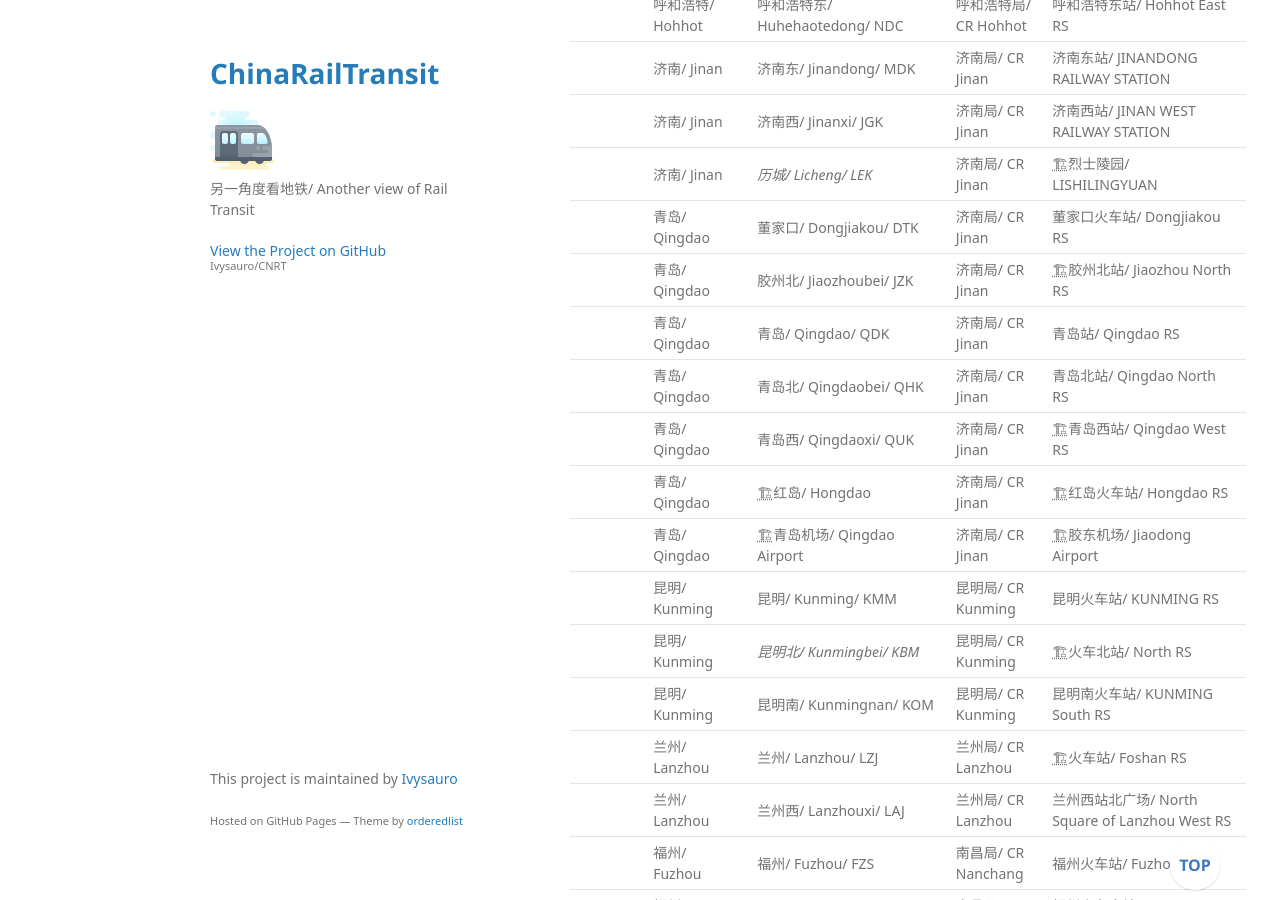
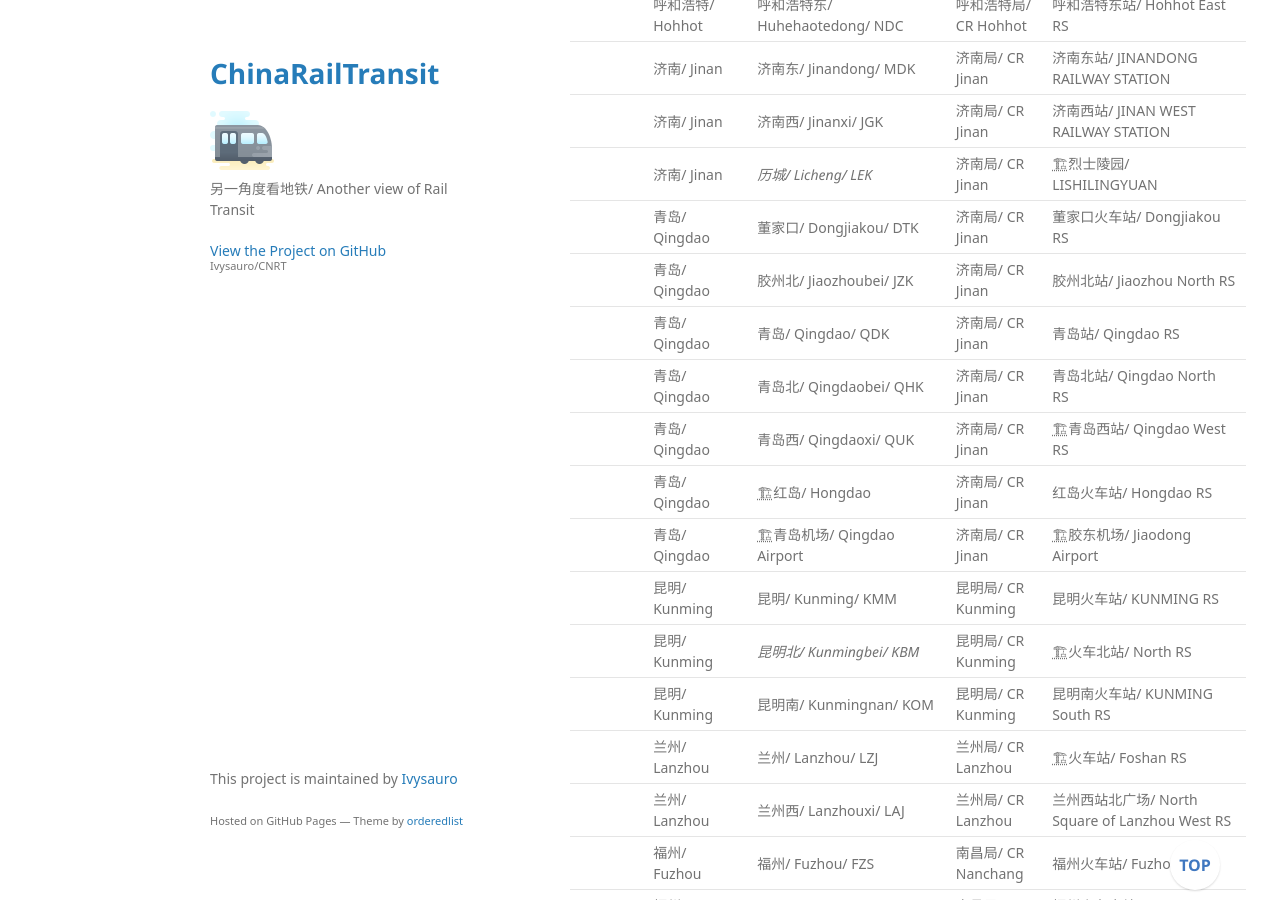
Before and after one commit to Ivysauro/CNRT, a Jekyll site: the page built from data/Rail-Rail.md, in a window 1280 px wide and 900 px high, scrolled down 6458 px. Built offline with Jekyll 4.4.1, drawn with Linux system fonts in a browser that asks for light colours; some web fonts are replaced; our own code applies the rules of GitHub Pages for plain Markdown files; a script that is not in the unit is left out.

Commit message:
🍊更新青岛数据

```diff
--- a/data/Rail-Rail.md
+++ b/data/Rail-Rail.md
@@ -126,11 +126,11 @@
 |  | 济南/ Jinan | 济南西/ Jinanxi/ JGK | 济南局/ CR Jinan | 济南西站/ JINAN WEST RAILWAY STATION |
 |  | 济南/ Jinan | *历城/ Licheng/ LEK* | 济南局/ CR Jinan | 🏗烈士陵园/ LISHILINGYUAN |
 |  | 青岛/ Qingdao | 董家口/ Dongjiakou/ DTK | 济南局/ CR Jinan | 董家口火车站/ Dongjiakou RS |
-|  | 青岛/ Qingdao | 胶州北/ Jiaozhoubei/ JZK | 济南局/ CR Jinan | 🏗胶州北站/ Jiaozhou North RS |
+|  | 青岛/ Qingdao | 胶州北/ Jiaozhoubei/ JZK | 济南局/ CR Jinan | 胶州北站/ Jiaozhou North RS |
 |  | 青岛/ Qingdao | 青岛/ Qingdao/ QDK | 济南局/ CR Jinan | 青岛站/ Qingdao RS |
 |  | 青岛/ Qingdao | 青岛北/ Qingdaobei/ QHK | 济南局/ CR Jinan | 青岛北站/ Qingdao North RS |
 |  | 青岛/ Qingdao | 青岛西/ Qingdaoxi/ QUK | 济南局/ CR Jinan | 🏗青岛西站/ Qingdao West RS |
-|  | 青岛/ Qingdao | 🏗红岛/ Hongdao | 济南局/ CR Jinan | 🏗红岛火车站/ Hongdao RS |
+|  | 青岛/ Qingdao | 🏗红岛/ Hongdao | 济南局/ CR Jinan | 红岛火车站/ Hongdao RS |
 |  | 青岛/ Qingdao | 🏗青岛机场/ Qingdao Airport | 济南局/ CR Jinan | 🏗胶东机场/ Jiaodong Airport |
 |  | 昆明/ Kunming | 昆明/ Kunming/ KMM | 昆明局/ CR Kunming | 昆明火车站/ KUNMING RS |
 |  | 昆明/ Kunming | *昆明北/ Kunmingbei/ KBM* | 昆明局/ CR Kunming | 🏗火车北站/ North RS |
```
